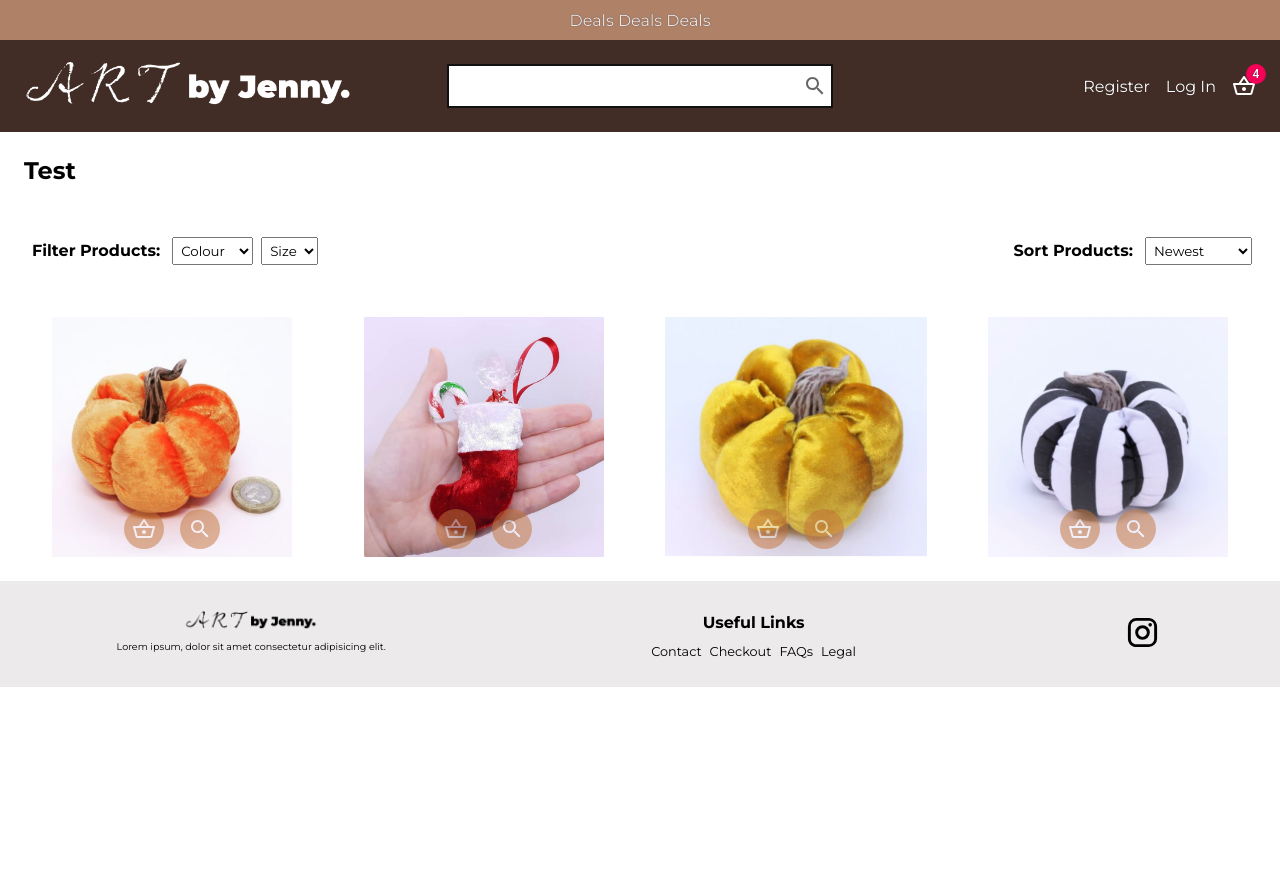
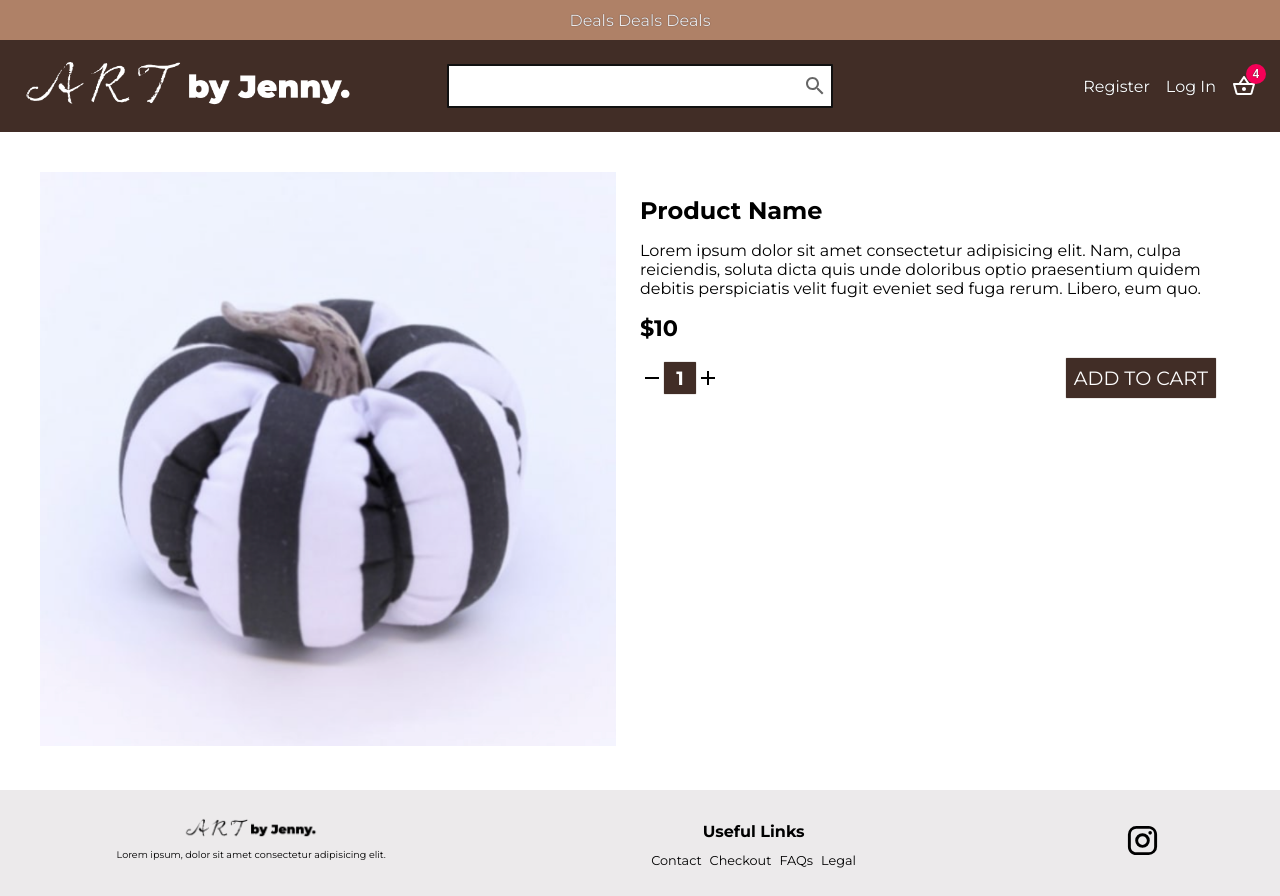
Before and after one commit to khatakslied/art-by-jenny, a React (Create React App) app: page / in a window 1280 px wide. Before the commit the page ends 800 px from the top, so only its background shows below. Built offline with nearby package versions, Linux system fonts and the light colour scheme.

Commit message:
Add Product.jsx.

```diff
--- a/src/App.jsx
+++ b/src/App.jsx
@@ -1,11 +1,13 @@
 import Home from "./pages/Home"
 import ProductList from "./pages/ProductList";
+import Product from "./pages/Product";
 
 const App = () => {
   return (
     <div>
       {/* <Home /> */}
-      <ProductList />
+      {/* <ProductList /> */}
+      <Product />
     </div>
   );
 }
--- a/src/components/Slider.jsx
+++ b/src/components/Slider.jsx
@@ -63,7 +63,6 @@ const ImageContainer = styled.div`
 
 const Image = styled.img`
   object-fit: contain;
-  // height: 100%;
   width: 100%;
 `;
 
--- /dev/null
+++ b/src/pages/Product.jsx
@@ -0,0 +1,116 @@
+import React from 'react';
+import styled from 'styled-components'
+import Announcement from '../components/Announcement';
+import Navbar from '../components/Navbar';
+import Footer from '../components/Footer';
+import testImage from '../images/popular/medium-striped-pumpkin.png'
+import { Add, Remove } from '@material-ui/icons';
+
+const Container = styled.div`
+`;
+
+const Wrapper = styled.div`
+  display: flex;
+  padding: 40px;
+  @media (max-width: 768px) {
+    flex-direction: column;
+  }
+`;
+
+const ImageContainer = styled.div`
+  flex: 1;
+`;
+
+const Image = styled.img`
+  width: 100%;
+`;
+
+const InfoContainer = styled.div`
+  flex: 1;
+  padding: 24px;
+`;
+
+const Title = styled.h2`
+`;
+
+const Description = styled.p`
+  margin: 16px 0;
+`;
+const Price = styled.p`
+  margin: 16px 0;
+  font-weight: bold;
+  font-size: 1.4rem;
+`;
+
+const AddContainer = styled.div`
+  display: flex;
+  align-items: center;
+  justify-content: space-between;
+`;
+
+const AmountContainer = styled.div`
+  display: flex;
+  align-items: center;
+  font-weight: bold;
+    font-size: 1.2rem;
+`;
+
+const Amount = styled.span`
+  display: flex;
+  align-items: center;
+  justify-content: center;
+  width: 32px;
+  height: 32px;
+  border-radius: 1px;
+  background-color: #412D26;
+  color: #FEFEFE;
+  box-shadow: 0 0 1px #412D26;
+`;
+
+const Button = styled.button`
+  border: none;
+  border-radius: 1px;
+  padding: 8px;
+  font-size: 1.2rem;
+  background-color: #412D26;
+  color: #FEFEFE;
+  cursor: pointer;
+  box-shadow: 0 0 1px #412D26;
+  white-space: nowrap;
+  transition: 0.5s;
+
+  &:hover{
+    background-color: #161413;
+    transform: scale(1.1)
+  }
+`;
+
+const Product = () => {
+  return (
+    <Container>
+      <Announcement />
+      <Navbar />
+      <Wrapper>
+        <ImageContainer>
+          <Image src={testImage} />
+        </ImageContainer>
+        <InfoContainer>
+          <Title>Product Name</Title>
+          <Description>Lorem ipsum dolor sit amet consectetur adipisicing elit. Nam, culpa reiciendis, soluta dicta quis unde doloribus optio praesentium quidem debitis perspiciatis velit fugit eveniet sed fuga rerum. Libero, eum quo.</Description>
+          <Price>$10</Price>
+          <AddContainer>
+            <AmountContainer>
+              <Remove />
+              <Amount>1</Amount>
+              <Add />
+            </AmountContainer>
+            <Button>ADD TO CART</Button>
+          </AddContainer>
+        </InfoContainer>
+      </Wrapper>
+      <Footer />
+    </Container>
+  );
+};
+
+export default Product;
--- a/src/pages/ProductList.jsx
+++ b/src/pages/ProductList.jsx
@@ -43,7 +43,7 @@ const ProductList = () => {
       <Navbar />
       <Title>Test</Title>
       <FilterContainer>
-        <Filter><FilterText>Filter Products:</FilterText>
+        <Filter><FilterText>Filter Items:</FilterText>
           <Select>
             <Option disabled selected>Colour</Option>
             <Option>Orange</Option>
@@ -60,12 +60,11 @@ const ProductList = () => {
             <Option>XS</Option>
           </Select>
         </Filter>
-        <Filter><FilterText>Sort Products:</FilterText>
+        <Filter><FilterText>Sort Items:</FilterText>
           <Select>
             <Option selected>Newest</Option>
             <Option>Price (asc)</Option>
             <Option>Price (desc)</Option>
-
           </Select>
         </Filter>
       </FilterContainer>
```
